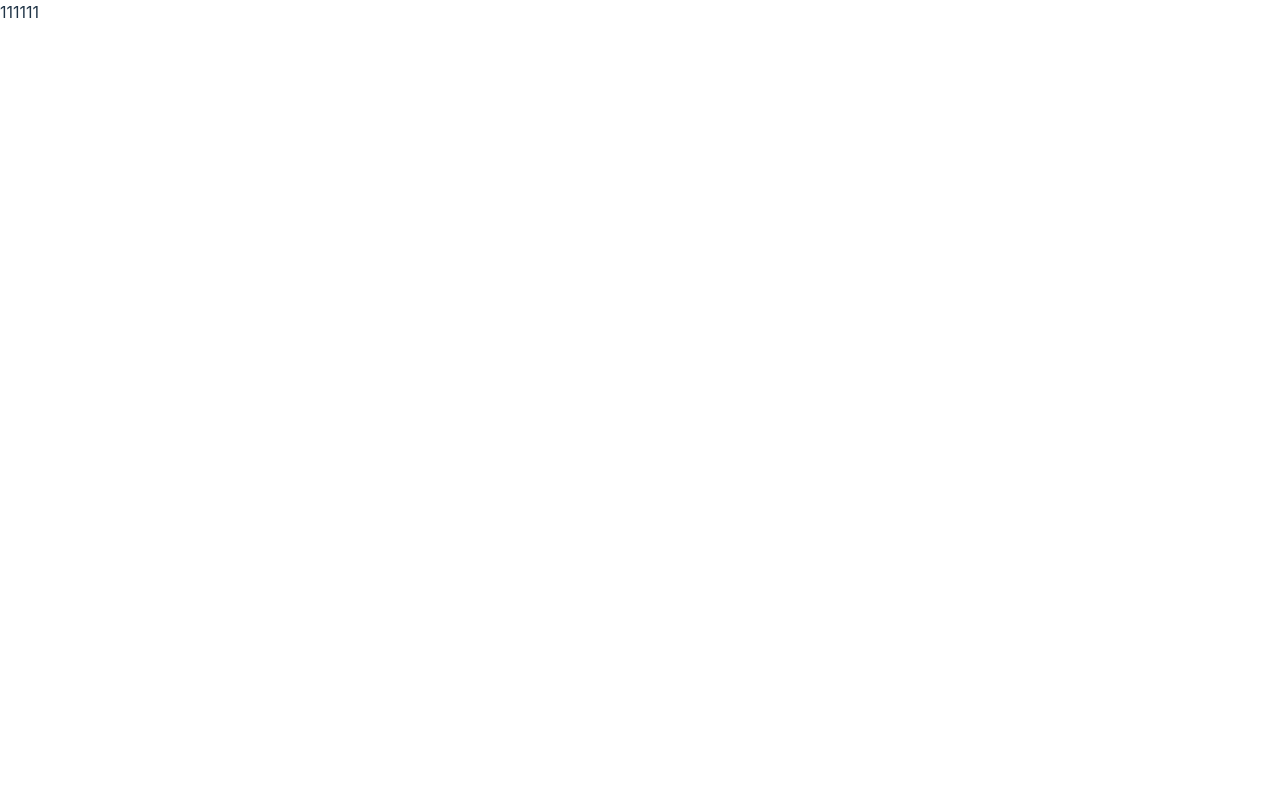
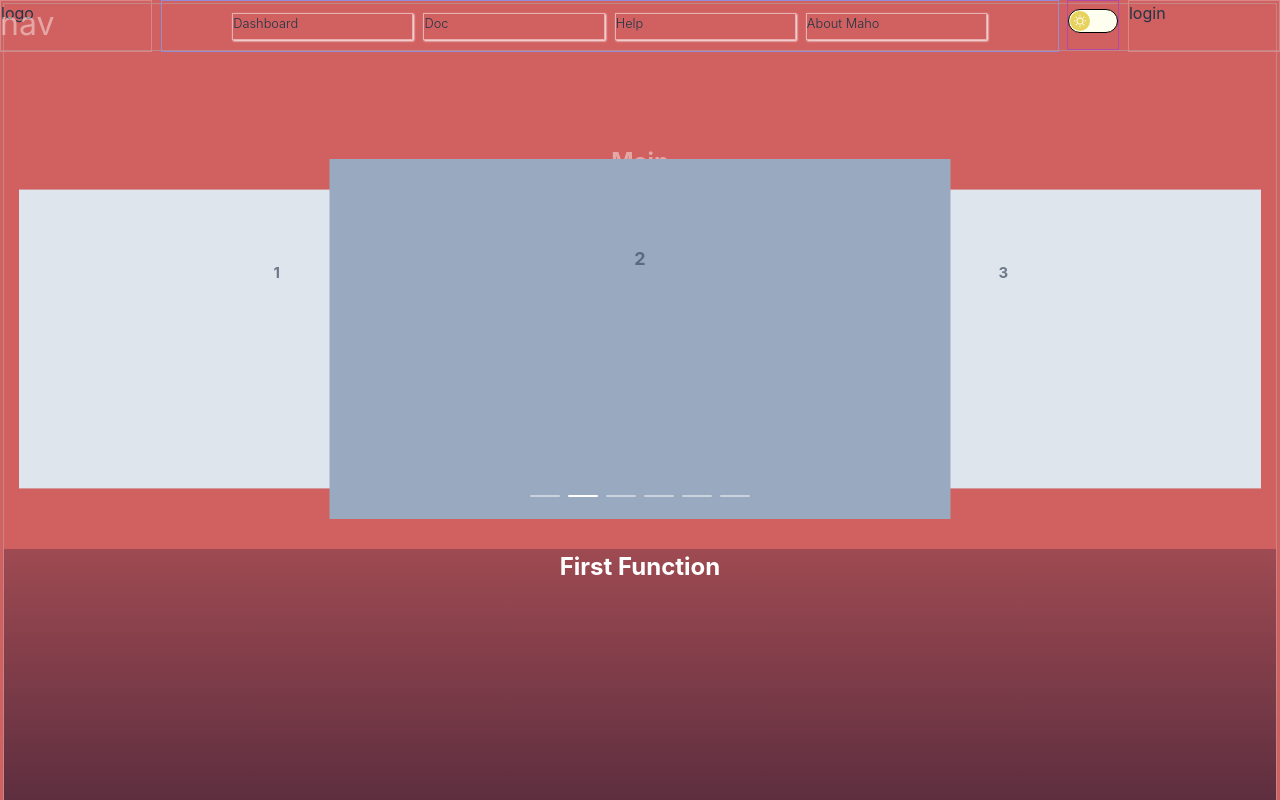
Before and after one commit to anewneko/maho_web, a Nuxt app: page / in a window 1280 px wide. Shown: the top 800 px of the page. Built offline with nearby package versions, Linux system fonts and the light colour scheme.

Commit message:
add dark light mode change add layouts add some component

```diff
--- a/app.vue
+++ b/app.vue
@@ -1,6 +1,14 @@
 <template>
   <div>
-    <router-view></router-view>
+    <NuxtLayout>
+      <router-view></router-view>
+    </NuxtLayout>
   </div>
 </template>
-<script setup lang="ts"></script>
+<script setup lang="ts">
+import * as ElementPlusIconsVue from "@element-plus/icons-vue";
+const nuxtApp = useNuxtApp();
+for (const [key, component] of Object.entries(ElementPlusIconsVue)) {
+  nuxtApp.vueApp.component(key, component);
+}
+</script>
--- /dev/null
+++ b/assets/css/elementPlus.css
@@ -0,0 +1,30 @@
+
+  .el-input__wrapper{
+    display: flex;
+    align-items: center;
+  }
+
+  .el-input__inner{
+    padding: 0px 15px;
+    font-size: 1.1em;
+  }
+
+  .el-button--primary{
+    background-color: #646cff;
+    color: #fff;
+    border-color: #646cff;
+  }
+  .el-carousel{
+    min-width: 1080px;
+  }
+  .el-carousel__item:nth-child(2n) {
+    background-color: #99a9bf;
+  }
+
+  .el-carousel__item:nth-child(2n + 1) {
+    background-color: #d3dce6;
+  }
+
+  .el-dialog{
+    --el-dialog-bg-color : gray;
+  }
--- a/assets/css/global.css
+++ b/assets/css/global.css
@@ -5,22 +5,33 @@
 
     color-scheme: light dark;
     color: rgba(255, 255, 255, 0.87);
-    background-color: #242424;
+    /* background-color: #242424; */
 
     font-synthesis: none;
     text-rendering: optimizeLegibility;
     -webkit-font-smoothing: antialiased;
     -moz-osx-font-smoothing: grayscale;
+
+
+  }
+
+  .light-theme {
+    color: #1d1c1c;
+    background-color: #fff1f1;
   }
 
   a {
     font-weight: 500;
     color: #646cff;
     text-decoration: inherit;
+
   }
   a:hover {
     color: #535bf2;
   }
+
+
+
 
   body {
     width: 100%;
@@ -28,6 +39,7 @@
     padding: 0;
     display: inline-block;
     box-sizing: border-box;
+    overflow-x: hidden;
   }
 
   h1 {
@@ -64,21 +76,7 @@
     height: 2em;
   }
 
-  .el-icon svg{
-    margin-top: 5px;
-    width: 1.8em;
-    height: 100%;
-  }
 
-  .el-input__wrapper{
-    display: flex;
-    align-items: center;
-  }
-
-  .el-input__inner{
-    padding: 0px 15px;
-    font-size: 1.1em;
-  }
 
   label{
     font-size: 1.3em;
@@ -86,11 +84,27 @@
     user-select: none;
   }
 
-  .el-button--primary{
-    background-color: #646cff;
-    color: #fff;
-    border-color: #646cff;
+
+  ::-webkit-scrollbar {
+    width: 10px;
   }
+
+  /* Track */
+  ::-webkit-scrollbar-track {
+    background: #6b6b6b;
+  }
+
+  /* Handle */
+  ::-webkit-scrollbar-thumb {
+    background: #353535;
+    border-radius: 5px;
+  }
+
+  /* Handle on hover */
+  ::-webkit-scrollbar-thumb:hover {
+    background: #4d4d4d;
+  }
+
 
   #app {
     max-width: 100%;
@@ -101,7 +115,7 @@
   @media (prefers-color-scheme: light) {
     :root {
       color: #213547;
-      background-color: #ffffff;
+      background-color: #d16060;
     }
     a:hover {
       color: #747bff;
--- /dev/null
+++ b/components/LoginDailog.vue
@@ -0,0 +1,33 @@
+<template>
+  <ElDialog v-model="visible">
+    <div class="loginDailog">
+      <div class="loginDailog_title">Login</div>
+      <div class="loginDailog_content">
+        <div class="loginDailog_content_item">
+          <div class="loginDailog_content_item_title">Username</div>
+          <div class="loginDailog_content_item_input">
+            <ElInput></ElInput>
+          </div>
+        </div>
+        <div class="loginDailog_content_item">
+          <div class="loginDailog_content_item_title">Password</div>
+          <div class="loginDailog_content_item_input">
+            <ElInput></ElInput>
+          </div>
+        </div>
+      </div>
+      <div class="loginDailog_footer">
+        <ElButton ref="cancelBtn">Cancel</ElButton>
+        <ElButton>OK</ElButton>
+      </div>
+    </div>
+  </ElDialog>
+</template>
+
+<style scoped></style>
+
+<script lang="ts" setup>
+import { ElDialog, ElInput, ElButton } from "element-plus";
+const cancelBtn = ref<InstanceType<typeof ElButton> | null>(null);
+const visible = ref(false);
+</script>
--- /dev/null
+++ b/layouts/default.vue
@@ -0,0 +1,170 @@
+# layouts/default.vue
+<template>
+  <div class="radiate" @mousewheel="handleWheel">
+    <transition name="fade">
+      <nav v-show="showNav" ref="navElement">
+        <div class="navbg">nav</div>
+        <div class="nav_layout">
+          <div class="nav_logo">logo</div>
+          <div class="nav_item">
+            <div>Dashboard</div>
+            <div>Doc</div>
+            <div>Help</div>
+            <div>About Maho</div>
+          </div>
+          <div class="modeSwitch">
+            <el-switch
+              v-model="isdark"
+              inline-prompt
+              active-action-icon="Moon"
+              inactive-action-icon="Sunny"
+              size="large"
+              @change="toggleTheme()"
+            />
+          </div>
+          <div class="nav_login">login</div>
+        </div>
+      </nav>
+    </transition>
+    <NuxtPage />
+    <LoginDailog />
+  </div>
+</template>
+
+<script lang="ts" setup>
+import { useDark } from "@vueuse/core";
+import { ref } from "vue";
+
+// var
+const isdark = ref<boolean>(false);
+const navElement = ref<any>(null);
+const showNav = ref(true);
+
+// lifecycle
+onMounted(() => {
+  useDark();
+  isdark.value = localStorage.getItem("isdark") === "true";
+});
+
+// function
+const handleWheel = (e: WheelEvent) => {
+  if (e.deltaY > 0) showNav.value = false;
+  else showNav.value = true;
+};
+
+const doChange = async () => {
+  useDark().value = isdark.value;
+  localStorage.setItem("isdark", isdark.value.toString());
+};
+
+const toggleTheme = () => {
+  doChange();
+  const root = document.documentElement;
+  if (isdark.value) {
+    root.classList.remove("light-theme");
+    root.classList.add("dark-theme");
+  } else {
+    root.classList.remove("dark-theme");
+    root.classList.add("light-theme");
+  }
+};
+</script>
+<style>
+/*黑暗模式*/
+@import "element-plus/theme-chalk/dark/css-vars.css";
+
+.modeSwitch {
+  border: 1px solid #b04aa7;
+}
+
+.modeSwitch > .el-switch {
+  --el-switch-on-color: #20486d;
+  --el-switch-off-color: #feffee;
+  --el-switch-border-color: #000000;
+}
+
+div.modeSwitch div.el-switch .el-switch__core .el-switch__action {
+  background-color: #e6d25c;
+}
+
+div.modeSwitch div.el-switch .el-switch__core .el-switch__action svg {
+  color: #ffffff;
+}
+
+div.modeSwitch div.is-checked .el-switch__core .el-switch__action {
+  background-color: #528bc4;
+}
+div.modeSwitch div.is-checked .el-switch__core .el-switch__action svg {
+  color: #e7d87f;
+}
+
+nav {
+  left: 0px;
+  top: 0px;
+  position: fixed;
+  display: inline-block;
+  width: 100%;
+  height: 50px;
+  /* background-color: #000000; */
+  border-bottom: 1px solid #afafaf7a;
+  z-index: 100;
+  transition: top 0.2s ease-in-out;
+}
+
+nav .navbg {
+  position: absolute;
+  width: 100%;
+  height: 100%;
+  color: #ffffff70;
+  font-size: 24pt;
+}
+
+nav .nav_layout {
+  display: flex;
+  width: 100%;
+  height: 100%;
+  justify-content: space-between;
+}
+
+nav .nav_layout .nav_item {
+  display: flex;
+  width: 70%;
+  height: 100%;
+  align-items: center;
+  justify-content: center;
+  border: 1px solid #938cd6;
+}
+
+nav .nav_layout .nav_item > div {
+  display: inline-block;
+  width: 20%;
+  height: 50%;
+  border: 1px solid #ffffff80;
+  font-size: 0.8em;
+  font-weight: 300;
+  margin: 0px 5px;
+  box-shadow: 1px 1px 2px #ffffff;
+}
+
+nav .nav_layout .nav_logo,
+nav .nav_layout .nav_login {
+  width: 150px;
+  height: 100%;
+  border: 1px solid #da8686;
+}
+
+.fade-enter-active,
+.fade-leave-active {
+  transition: opacity 0.5s;
+}
+
+.fade-enter-from,
+.fade-leave-to {
+  opacity: 0;
+}
+
+.fade-enter-to,
+.fade-leave-from {
+  opacity: 1;
+}
+</style>
--- a/pages/Login.vue
+++ b/pages/Login.vue
@@ -1,7 +1,9 @@
 <script setup>
 import { ElInput, ElForm, ElFormItem, ElButton } from "element-plus";
 import { ref } from "vue";
-
+useHead({
+  title: "ログイン",
+});
 const firstKey = ref("");
 const secondKey = ref("");
 </script>
@@ -9,8 +11,8 @@ const secondKey = ref("");
 <style scoped>
 .el-card {
   display: flex;
-  width: 450px;
-  height: 600px;
+  width: 30%;
+  height: 70vh;
   border: 1px solid #cccccc7a;
   background-color: #434343f0;
   border-radius: 15px;
@@ -76,7 +78,7 @@ span {
 .el-form-item {
   display: inline-block;
   flex-direction: column;
-  align-items: start;
+  align-items: end;
   width: 100%;
   margin: 10px 0px;
 }
@@ -86,7 +88,8 @@ span {
   justify-content: center;
   align-items: center;
   width: 100%;
-  margin-top: 40px;
+  margin-top: 20px;
+  margin-bottom: 20px;
 }
 
 .el-button {
--- a/pages/index.vue
+++ b/pages/index.vue
@@ -1,4 +1,160 @@
 <template>
-  <div>111111</div>
-  <router-view></router-view>
+  <main>
+    <ElHeader>
+      <template #default>
+        <!-- <nav>
+          <div class="navbg">nav</div>
+          <div class="nav_layout">
+            <div class="nav_logo">logo</div>
+            <div class="nav_item">
+              <div>Dashboard</div>
+              <div>Doc</div>
+              <div>Help</div>
+              <div>About Maho</div>
+            </div>
+            <div class="nav_login">login</div>
+          </div>
+        </nav> -->
+      </template>
+    </ElHeader>
+    <div class="MainArea">
+      <div class="Mainbg">Main</div>
+      <div class="carouselContainer">
+        <ElCarousel ref="carousel" :interval="4000" type="card" height="360px">
+          <ElCarouselItem v-for="item in 6" :key="item">
+            <h3 text="2xl" justify="center">{{ item }}</h3>
+          </ElCarouselItem>
+        </ElCarousel>
+      </div>
+      <div class="FirstFunc">First Function</div>
+    </div>
+    <footer>footer</footer>
+  </main>
 </template>
+
+<style scoped>
+main {
+  display: inline-block;
+  width: calc(100% - 8px);
+  min-height: calc(100vh - 10px);
+  margin: 3px;
+  border: 1px solid #afafaf7a;
+  color: #ffffff;
+  font-size: 1.5em;
+  font-weight: bold;
+  text-align: center;
+}
+
+nav {
+  left: 0px;
+  top: 0px;
+  position: fixed;
+  display: inline-block;
+  width: 100%;
+  height: 80px;
+  /* background-color: #000000; */
+  border-bottom: 1px solid #afafaf7a;
+  z-index: 100;
+}
+
+nav .navbg {
+  position: absolute;
+  width: 100%;
+  height: 100%;
+  color: #ffffff70;
+  font-size: 24pt;
+}
+
+nav .nav_layout {
+  display: flex;
+  width: 100%;
+  height: 100%;
+  justify-content: space-between;
+}
+
+nav .nav_layout .nav_item {
+  display: flex;
+  width: 70%;
+  height: 100%;
+  align-items: center;
+  justify-content: center;
+  border: 1px solid #938cd6;
+}
+
+nav .nav_layout .nav_item > div {
+  display: inline-block;
+  width: 20%;
+  height: 50%;
+  border: 1px solid #ffffff80;
+  font-size: 0.8em;
+  font-weight: 300;
+  margin: 0px 5px;
+  box-shadow: 1px 1px 2px #ffffff;
+}
+
+nav .nav_layout .nav_logo,
+nav .nav_layout .nav_login {
+  width: 150px;
+  height: 100%;
+  border: 1px solid #da8686;
+}
+
+.MainArea {
+  position: relative;
+  display: flex;
+  flex-wrap: wrap;
+  justify-content: center;
+  width: 100%;
+  min-height: calc(100vh - 110px);
+  /* background-color: #000000; */
+  border-bottom: 1px solid #afafaf7a;
+  margin-top: 80px;
+}
+
+.MainArea .Mainbg {
+  position: absolute;
+  width: 100%;
+  height: 100%;
+  color: #ffffff70;
+}
+
+.MainArea .carouselContainer {
+  margin-top: 15px;
+  display: inline-block;
+  width: calc(100% - 30px);
+}
+
+footer {
+  display: inline-block;
+  width: 100%;
+  height: 150px;
+  /* background-color: #000000; */
+  border-bottom: 1px solid #afafaf7a;
+}
+
+.el-carousel__item h3 {
+  color: #475669;
+  opacity: 0.75;
+  line-height: 200px;
+  margin: 0;
+  text-align: center;
+  font-size: large;
+  height: 100px;
+  width: 100%;
+}
+
+.MainArea .FirstFunc {
+  display: inline-block;
+  width: 100%;
+  height: 70vh;
+  /* background-color: #0e0c29; */
+  background-image: linear-gradient(to top, #0e0c29, #0e0c2942);
+  margin: 30px 0px;
+}
+</style>
+
+<script lang="ts" setup>
+import { ref } from "vue";
+import { ElCarousel } from "element-plus";
+const carousel = ref<InstanceType<typeof ElCarousel> | null>(null);
+</script>
--- /dev/null
+++ b/plugins/element-plus.client.ts
@@ -0,0 +1,6 @@
+import * as ElementPlus from 'element-plus'
+import zhCn from 'element-plus/es/locale/lang/zh-cn'
+
+export default defineNuxtPlugin((nuxtApp) => {
+    nuxtApp.vueApp.use(ElementPlus, { locale: zhCn })
+})
```
Also changed, not shown: nuxt.config.ts (+11 -8 lines).
